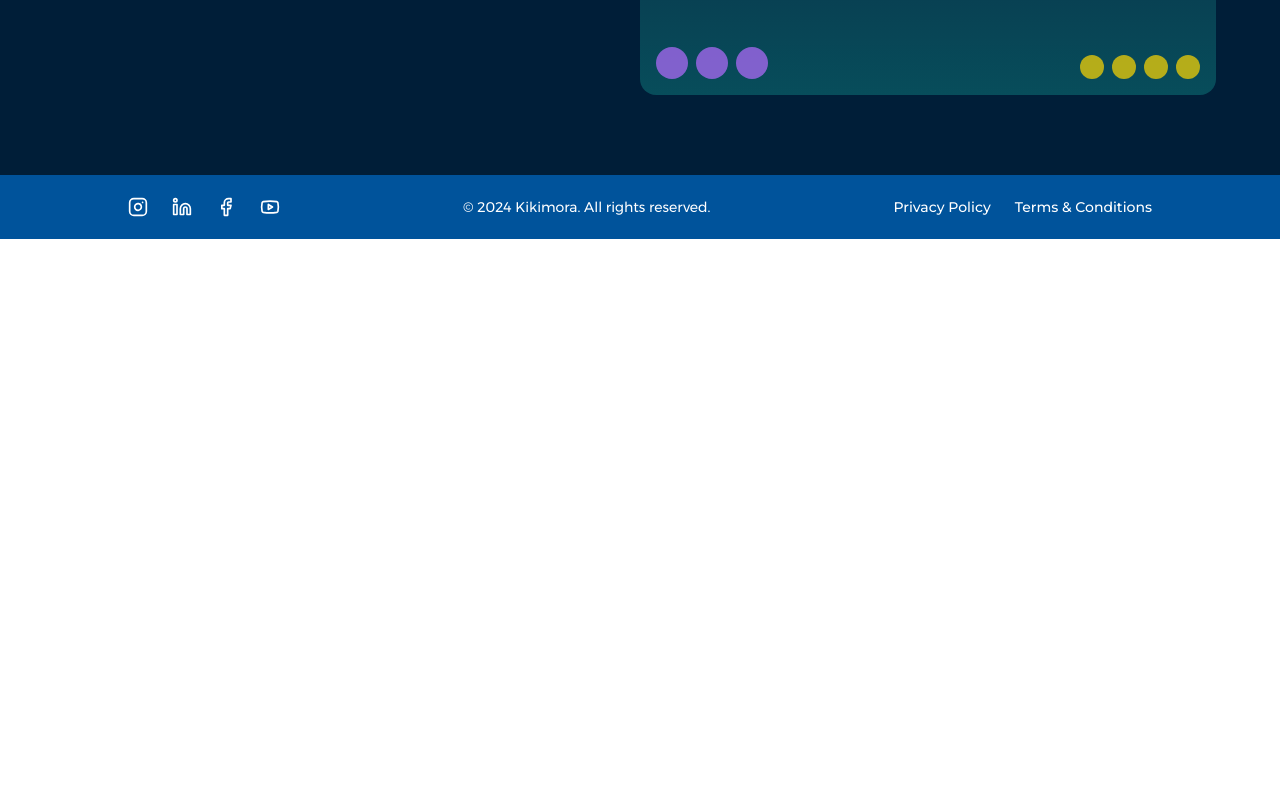
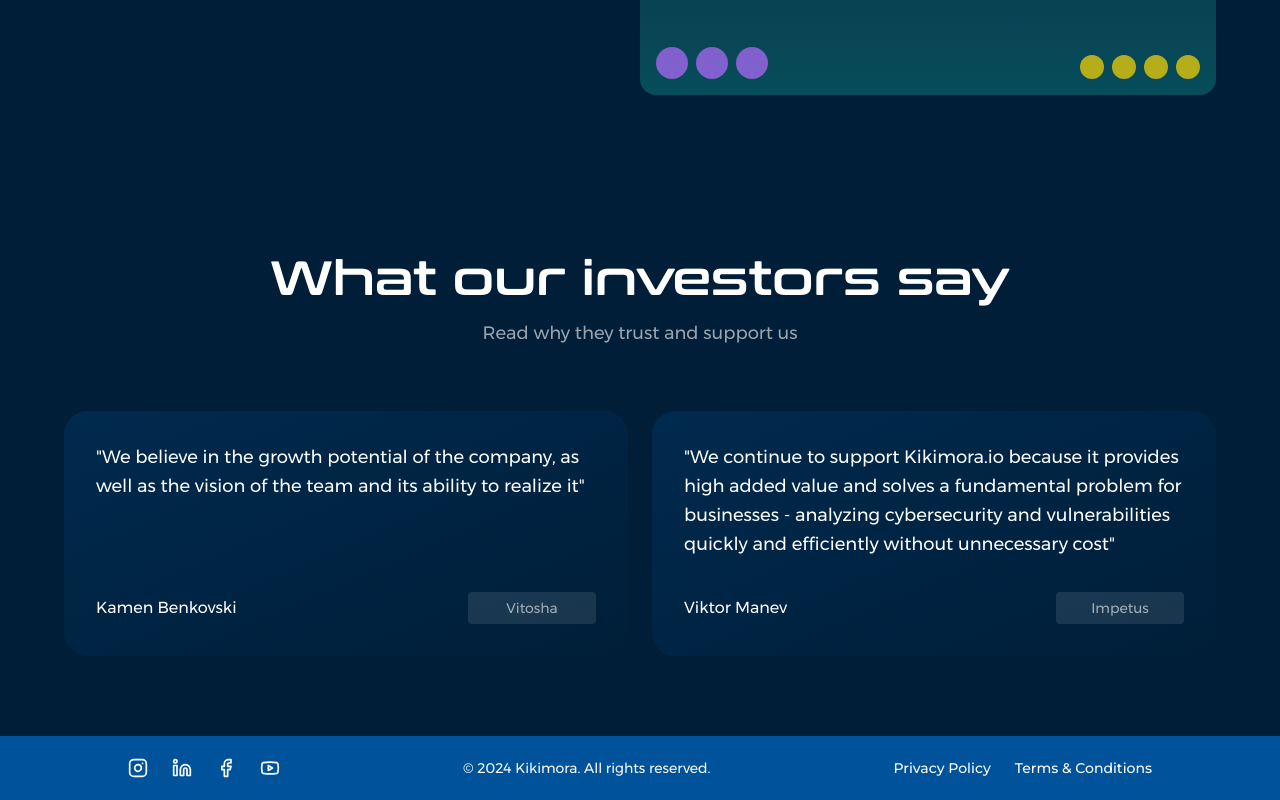
Before and after one commit to NikolaSirakov3/Kikimora-website, a React (Vite) app: page /about in a window 1280 px wide. Shown: the part 4637-5437 px from the top of the page. Before the commit the page ends 4876 px from the top, so only its background shows below. Built offline with nearby package versions, Linux system fonts and the light colour scheme.

Commit message:
Add InvestorTestimonials component to About page for enhanced investor insights; implement testimonials section showcasing quotes and author information to improve user engagement and informational depth.

```diff
--- /dev/null
+++ b/src/components/about/InvestorTestimonials.tsx
@@ -0,0 +1,70 @@
+import React from "react";
+
+const testimonials = [
+  {
+    quote:
+      "We believe in the growth potential of the company, as well as the vision of the team and its ability to realize it",
+    author: "Kamen Benkovski",
+    company: "Vitosha",
+    logo: "/images/vitosha-logo.png",
+  },
+  {
+    quote:
+      "We continue to support Kikimora.io because it provides high added value and solves a fundamental problem for businesses - analyzing cybersecurity and vulnerabilities quickly and efficiently without unnecessary cost",
+    author: "Viktor Manev",
+    company: "Impetus",
+    logo: "/images/impetus-logo.png",
+  },
+];
+
+export function InvestorTestimonials() {
+  return (
+    <div className="bg-[#001E38] w-full py-20">
+      <div className="w-screen px-[5%] flex flex-col items-center">
+        <div className="max-w-[1400px] w-full">
+          {/* Header */}
+          <div className="text-center mb-16">
+            <h2 className="text-white font-conthrax text-5xl mb-4">
+              What our investors say
+            </h2>
+            <p className="text-white/60 font-montserrat text-lg">
+              Read why they trust and support us
+            </p>
+          </div>
+
+          {/* Testimonials Grid */}
+          <div className="grid grid-cols-2 gap-6">
+            {testimonials.map((testimonial, index) => (
+              <div
+                key={index}
+                className="bg-gradient-to-br from-[#002A4E] to-[#001E38] rounded-3xl p-8 flex flex-col"
+              >
+                {/* Quote */}
+                <div className="flex-1">
+                  <p className="text-white font-montserrat text-lg leading-relaxed mb-8">
+                    "{testimonial.quote}"
+                  </p>
+                </div>
+
+                {/* Author Info */}
+                <div className="flex justify-between items-center">
+                  <div>
+                    <p className="text-white font-montserrat">
+                      {testimonial.author}
+                    </p>
+                  </div>
+                  {/* Logo Placeholder */}
+                  <div className="w-32 h-8 bg-white/10 rounded flex items-center justify-center">
+                    <span className="text-white/60 font-montserrat text-sm">
+                      {testimonial.company}
+                    </span>
+                  </div>
+                </div>
+              </div>
+            ))}
+          </div>
+        </div>
+      </div>
+    </div>
+  );
+}
--- a/src/pages/About.tsx
+++ b/src/pages/About.tsx
@@ -7,6 +7,7 @@ import { Partners } from "@/components/about/Partners";
 import { People } from "@/components/about/People";
 import { Investors } from "@/components/about/Investors";
 import { InvestmentCTA } from "@/components/about/InvestmentCTA";
+import { InvestorTestimonials } from "@/components/about/InvestorTestimonials";
 
 export function About() {
   return (
@@ -19,6 +20,7 @@ export function About() {
       <People />
       <Investors />
       <InvestmentCTA />
+      <InvestorTestimonials />
       {/* Other About page components will be added here */}
     </div>
   );
```
